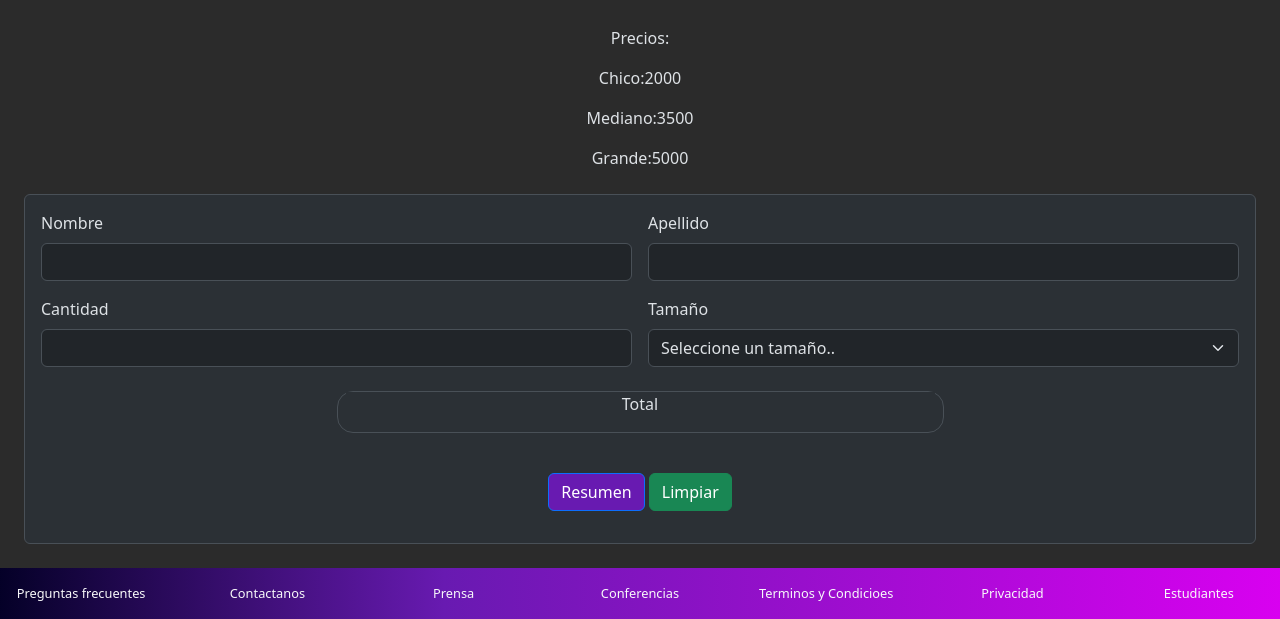
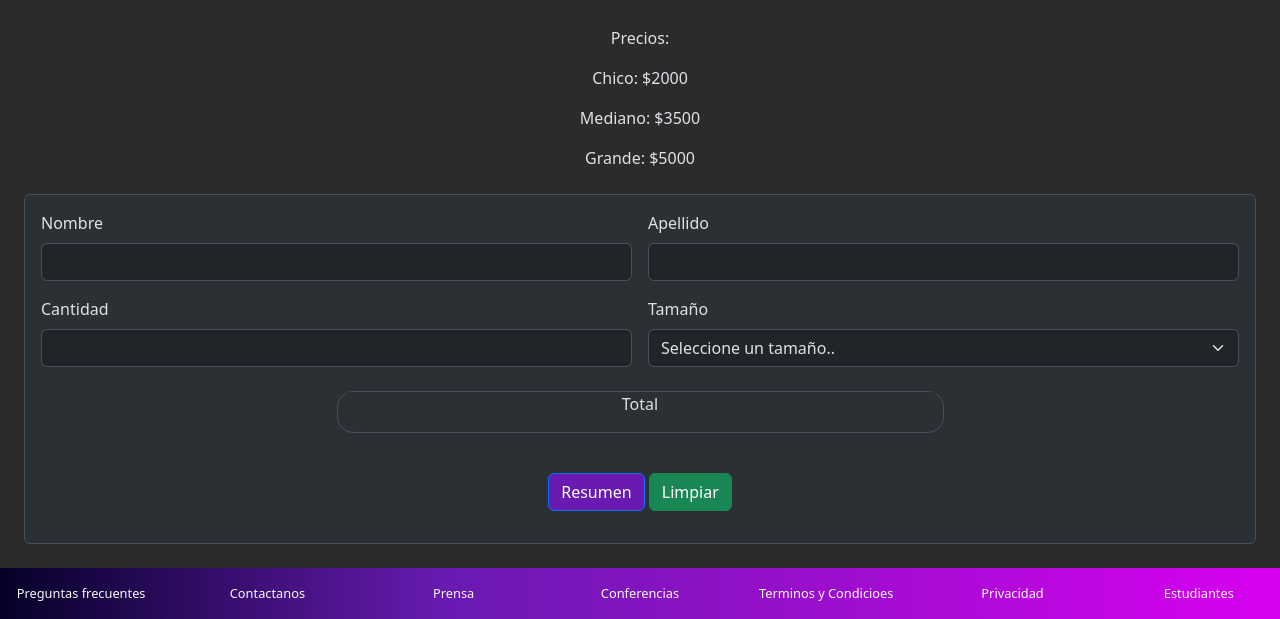
Before and after one commit to TomasPetrovich/FOTOSGP-TP1, a plain HTML site: page pages/formulario.html in a window 1280 px wide. Shown: the part 322-941 px from the top of the page. Drawn offline with nearby package versions, Linux system fonts and the light colour scheme.

Commit message:
Update formulario.html

```diff
--- a/pages/formulario.html
+++ b/pages/formulario.html
@@ -71,9 +71,9 @@
       <h1 class="text-center">Venta De Cuadros</h1>
     <div class="text-center">
       <p>Precios:</p>
-      <p>Chico:2000</p>
-      <p>Mediano:3500</p>
-      <p>Grande:5000</p>
+      <p>Chico: $2000</p>
+      <p>Mediano: $3500</p>
+      <p>Grande: $5000</p>
     </div>
       <!-- inicio formulario -->
 
```
